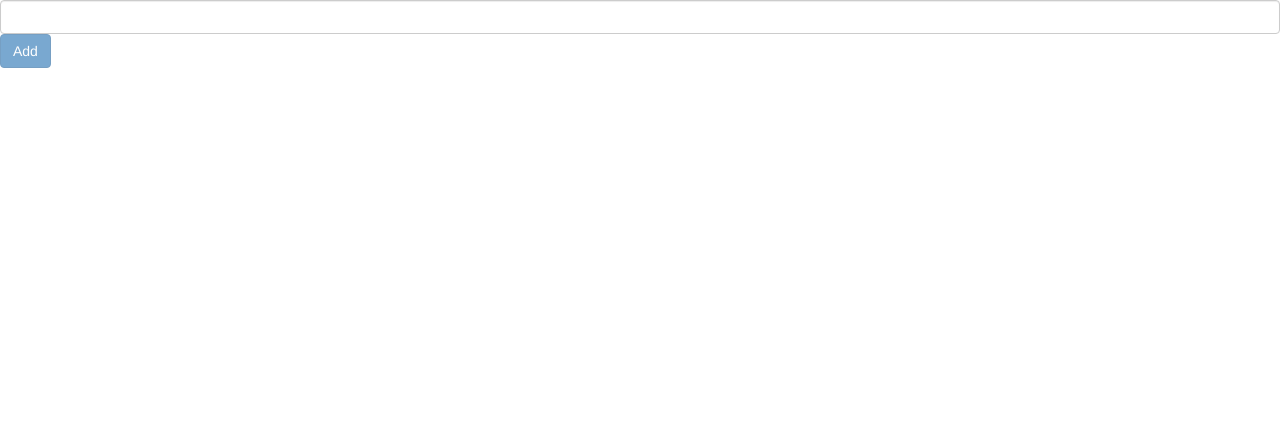
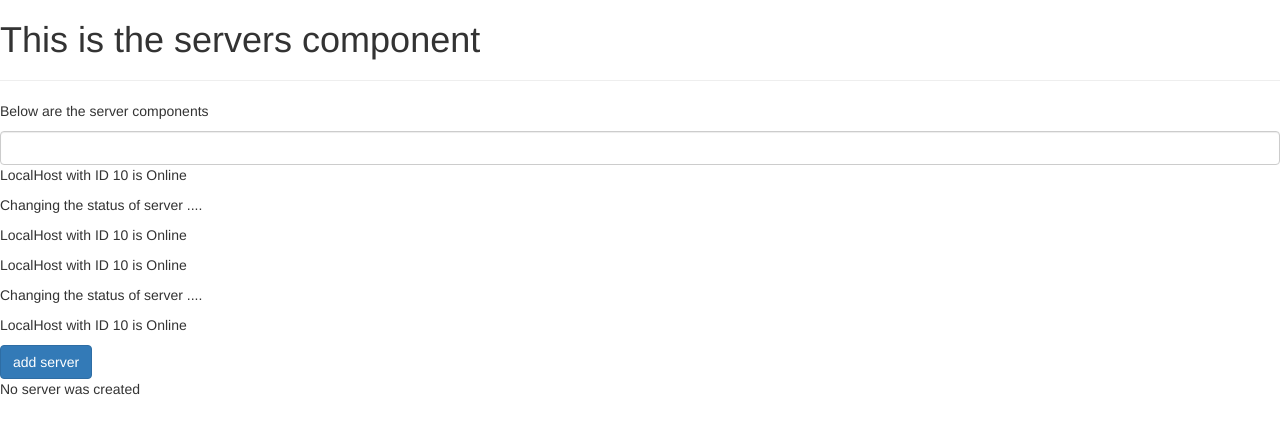
Before and after one commit to AkhilRao52/Angular, an Angular app: page / in a window 1280 px wide. Shown: the top 434 px of the page. Built offline with nearby package versions, Linux system fonts and the light colour scheme.

Commit message:
used *ngIf, else,  *ngFor directives

```diff
--- a/src/app/servers/servers.component.html
+++ b/src/app/servers/servers.component.html
@@ -1,16 +1,17 @@
- <!-- <h1> This is the servers component </h1>
+ <h1> This is the servers component </h1>
 <hr>
 <p> Below are the server components</p>
 
-<input type="text" class = form-control (input)="onAddInput($event)">
+<!-- <input type="text" class = form-control (input)="onAddInput($event)"> -->
 <input type="text" class = form-control [(ngModel)]="serverName">
 <app-server></app-server>
 <app-server></app-server>
-<button class="btn btn-primary" [disabled] ="!addNewServer" (click)="onAddServer()"> add server </button>
-<p>{{serverCreationStatus}}</p>
-<p> {{serverName}} </p>
- -->
-
- <input type = "text" class = "form-control" [(ngModel)]="userName">
- <button class = "btn btn-primary" [disabled]="addButtonDisabled()" (click)="onAddClick()"> Add </button>
- <p>{{userName}} </p>
+<button class="btn btn-primary" [disabled] = "!addNewServer" (click)="onAddServer()"> add server </button>
+  <div *ngIf="serverCreationStatus ; else noServer" >
+      <p *ngFor="let server of serverList">
+          Server {{server}} was created
+      </p>
+  </div>
+  <ng-template #noServer>
+      <p> No server was created </p>
+  </ng-template>
--- a/src/app/servers/servers.component.ts
+++ b/src/app/servers/servers.component.ts
@@ -5,38 +5,26 @@ import { Component, OnInit } from '@angular/core';
   templateUrl: './servers.component.html',
   styleUrls: ['./servers.component.css']
 })
-// export class ServersComponent {
-//     addNewServer = false;
-//     serverCreationStatus =  'No new server can be added now' ;
-//     serverName = ' ';
-//     constructor(){
-//       setTimeout(()=>{
-//         this.addNewServer = true;
-//       },10000)
-//     }
-
-//     onAddServer(){
-//       this.serverCreationStatus = 'New server added, Server name is ' + this.serverName ;
-//     }
-
-//     onAddInput(event){
-//        this.serverName = event.target.value ;
-//     }
-// }
 
 export class ServersComponent {
-  userName = '';
-  addDisabled = 'false';
+    addNewServer = false;
+    serverCreationStatus =  false ;
+    serverName = '';
+    serverList = [];
 
-  onAddClick(){
-    this.userName = '';
-  }
+    constructor(){
+      setTimeout(()=>{
+        this.addNewServer = true;
+      },2000)
+    }
 
-  addButtonDisabled(){
-    if(this.userName === ''){
-       return true;
-    } else {
-      return false;
+    onAddServer(){
+      this.serverCreationStatus = true ;
+      this.serverList.push(this.serverName);
+      this.serverName = '';
     }
-  }
+
+    // onAddInput(event){
+    //    this.serverName = event.target.value ;
+    // }
 }
```
